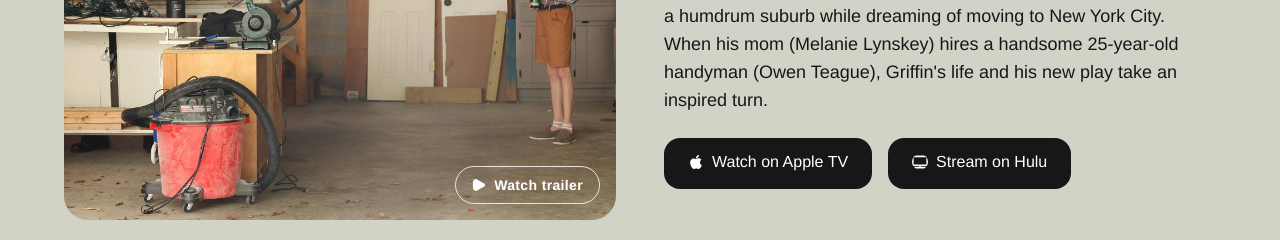
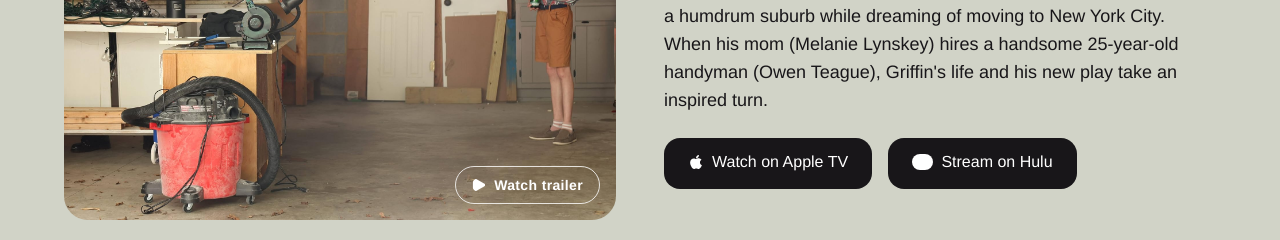
Before and after one commit to aribradshaw/HonorRole, a Next.js app: page /work in a window 1280 px wide. Shown: the part 1122-1362 px from the top of the page. Built offline with nearby package versions, Linux system fonts and the light colour scheme; grey boxes are pictures that could not be loaded.

Commit message:
Work: use Hulu SVG icon (forced white)

```diff
--- a/app/work/page.tsx
+++ b/app/work/page.tsx
@@ -7,7 +7,7 @@ import CloudHeroLayout from "@/components/CloudHeroLayout";
 import Footer from "@/components/Footer";
 import { films } from "@/data/films";
 import { FaInstagram } from "react-icons/fa";
-import { FaApple, FaPlay, FaTv } from "react-icons/fa";
+import { FaApple, FaPlay } from "react-icons/fa";
 
 export default function WorkPage() {
   const projects = films;
@@ -130,7 +130,16 @@ export default function WorkPage() {
                     >
                       <span className="inline-flex items-center gap-2">
                         {link.type === "apple-tv" && <FaApple aria-hidden="true" />}
-                        {link.type === "hulu" && <FaTv aria-hidden="true" />}
+                        {link.type === "hulu" && (
+                          <Image
+                            src="/logofiles/Hulu_logo_(2018).svg"
+                            alt="Hulu"
+                            width={48}
+                            height={18}
+                            className="h-4 w-auto"
+                            style={{ filter: "brightness(0) invert(1)" }}
+                          />
+                        )}
                         <span>{link.label}</span>
                       </span>
                     </Link>
```
